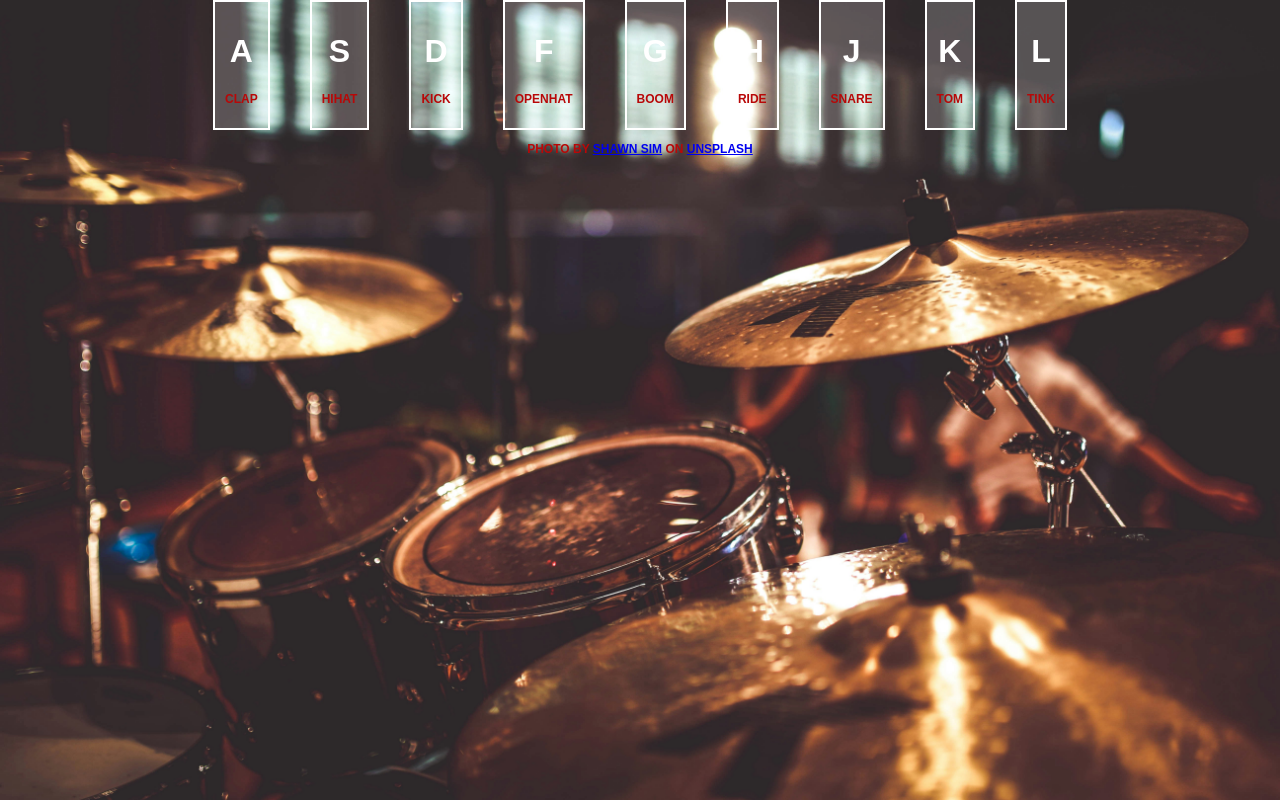
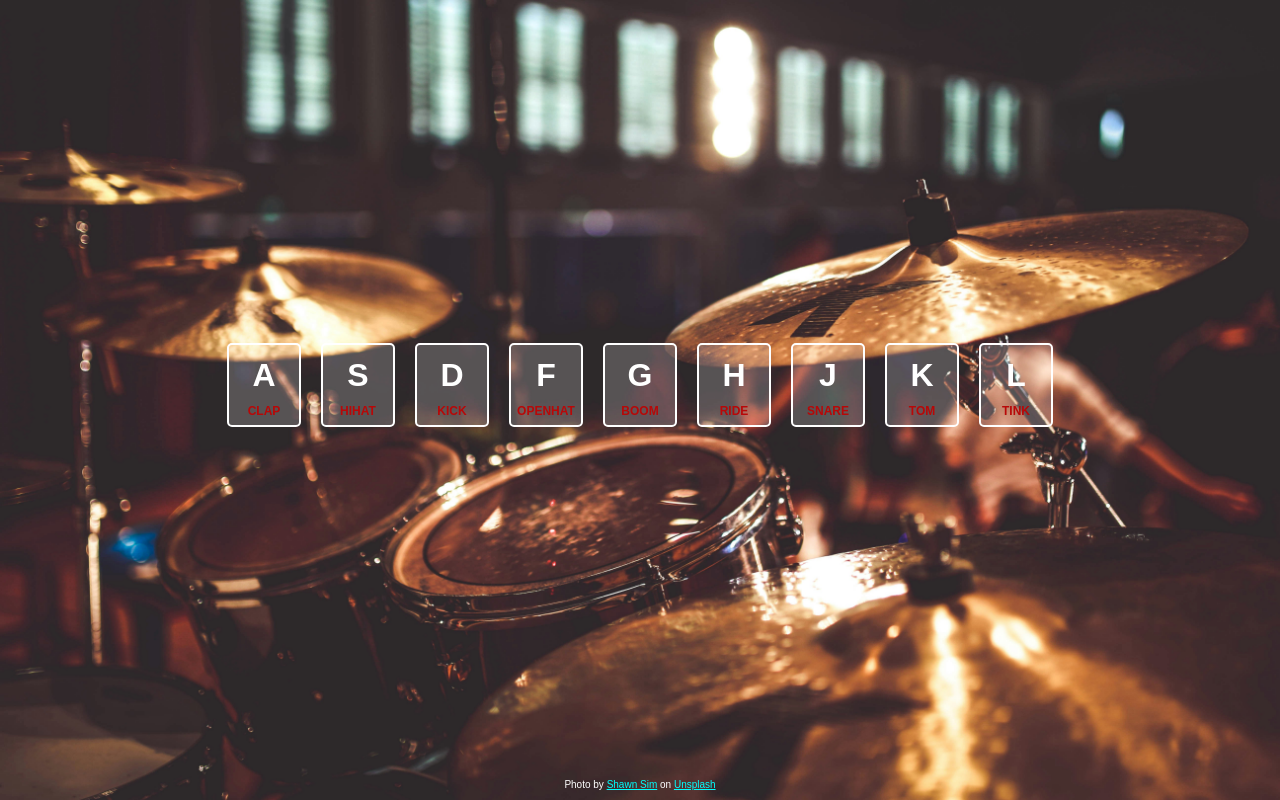
Before and after one commit to SabrinaC1203/DRUM_KIT, a plain HTML site: page index.html in a window 1280 px wide. Drawn offline with Linux system fonts and the light colour scheme.

Commit message:
Finish CSS and HTML

```diff
--- a/index.html
+++ b/index.html
@@ -9,47 +9,47 @@
 <body>
 
     <div class="keys">
-        <div id="key">
+        <div class="key">
             <h1>A</h1>
             <p>Clap</p>
         </div>
-        <div id="key">
+        <div class="key">
             <h1>S</h1>
             <p>Hihat</p>
         </div>
-        <div id="key">
+        <div class="key">
             <h1>D</h1>
             <p>Kick</p>
         </div>
-        <div id="key">
+        <div class="key">
             <h1>F</h1>
             <p>Openhat</p>
         </div>
-        <div id="key">
+        <div class="key">
             <h1>G</h1>
             <p>Boom</p>
         </div>
-        <div id="key">
+        <div class="key">
             <h1>H</h1>
             <p>Ride</p>
         </div>
-        <div id="key">
+        <div class="key">
             <h1>J</h1>
             <p>Snare</p>
         </div>
-        <div id="key">
+        <div class="key">
             <h1>K</h1>
             <p>Tom</p>
         </div>
-        <div id="key">
+        <div class="key">
             <h1>L</h1>
             <p>Tink</p>
         </div>
     </div>
 
     <footer>
-        <p>Photo by <a href="https://unsplash.com/@randomisgood?utm_content=creditCopyText&utm_medium=referral&utm_source=unsplash">Shawn Sim</a> on <a href="https://unsplash.com/photos/brown-and-silver-drum-set-9lfubBqLbRc?utm_content=creditCopyText&utm_medium=referral&utm_source=unsplash">Unsplash</a>
-        </p>
+        <div class="footer">Photo by <a href="https://unsplash.com/@randomisgood?utm_content=creditCopyText&utm_medium=referral&utm_source=unsplash">Shawn Sim</a> on <a href="https://unsplash.com/photos/brown-and-silver-drum-set-9lfubBqLbRc?utm_content=creditCopyText&utm_medium=referral&utm_source=unsplash">Unsplash</a>
+        </div>
     </footer>
 </body>
 
--- a/style.css
+++ b/style.css
@@ -3,21 +3,30 @@ body{
     background: url(images/drums-shawn-sim.jpg) no-repeat center center fixed;
     background-size: cover;
     margin: 0;
-    height: 100vh;
+    min-height: 100vh;
+    display: flex;
+    flex-direction: column;
 }
 
 .keys{
     display: flex;
+    flex-wrap: wrap;
     justify-content: center;
     text-align: center;
-    gap: 40px;
+    gap: 20px;
     color: white;
+    margin-top: auto;
+    align-content: center;
 }
-
-#key{
+.key{
     border: solid 2px;
-    padding: 10px 10px;
+    width: 70px;
+    height: 80px;
     background-color: rgba(255, 255, 255, 0.2);
+    border-radius: 5px;
+    display: flex;
+    flex-direction: column;
+    justify-content: center;
 }
 
 
@@ -26,11 +35,24 @@ p{
     text-transform: uppercase;
     color: rgb(184, 8, 8);
     font-weight: bold;
+    margin: 0;
+    padding: 0px 0px 5px 0px;
+}
+
+h1{
+    margin: 0;
+    padding: 10px 10px;
 }
 
 footer{
+    margin-top: auto;
     display: flex;
     justify-content: center;
-    align-content: flex-end;
     color: white;
+    padding: 10px;
+    font-size: 10px;
 }
+
+a{
+    color: aqua;
+}
```
